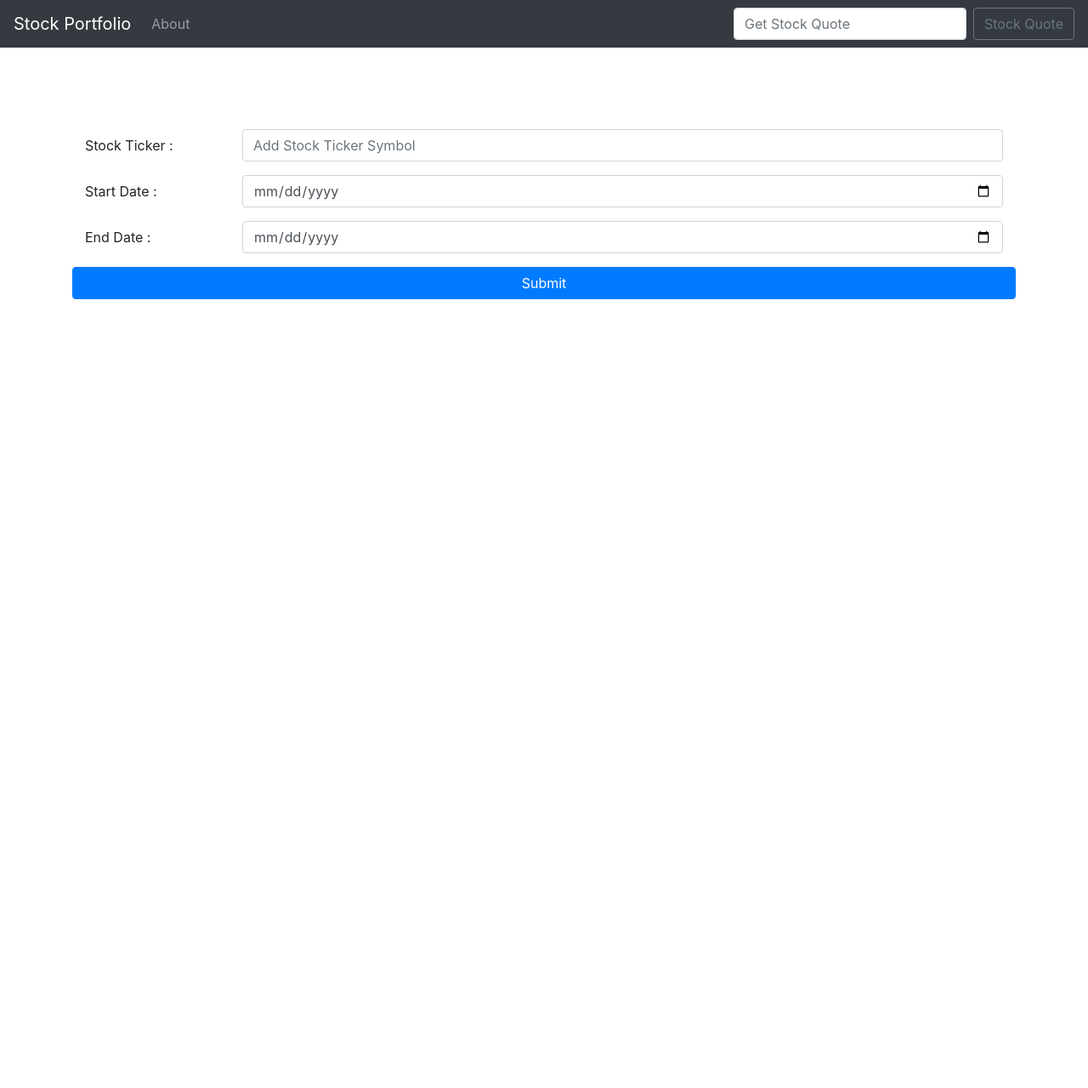
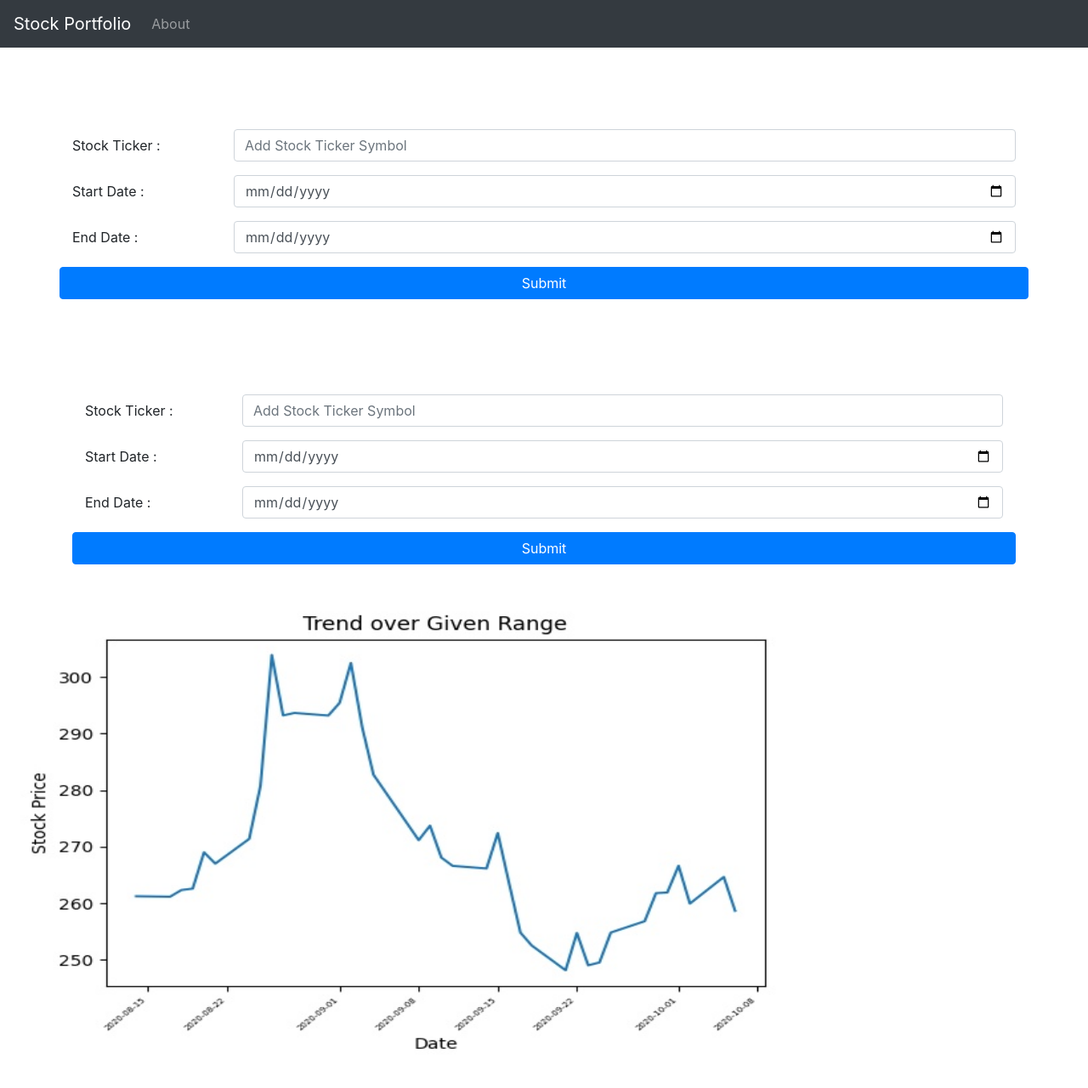
Before and after one commit to dorrero/Djando-web-Stock-Modeling, a Django app: page /form.html in a window 1280 px wide. Shown: the whole page at 85% size. Before the commit the page ends 352 px from the top, so only its background shows below. Run offline with Django 3.2, Linux system fonts and the light colour scheme; some libraries are stand-ins or nearby versions.

Commit message:
Form linked to API

```diff
--- a/stock_modeling/quotes/data_retriever.py
+++ b/stock_modeling/quotes/data_retriever.py
@@ -1,6 +1,6 @@
 import yfinance as yf
 
-def retrieve(ticker_str, strt_date="2015-01-01", end_date="2020-01-01", ohlc='Close'):
+def retrieve(ticker_str, strt_date, end_date, ohlc='Close'):
 
 	data = yf.download(ticker_str, start=strt_date, end=end_date)
 
--- a/stock_modeling/quotes/plotting.py
+++ b/stock_modeling/quotes/plotting.py
@@ -6,8 +6,9 @@ def saveBasicPlot(data, path, name):
 	fig = plt.figure()
 	plt.plot(data.index, data.Close)
 	plt.xlabel("Date")
+	plt.xticks(rotation=45,ha='right',fontsize=5)
 	plt.ylabel("Stock Price")
 	plt.title("Trend over Given Range")
-
+	fig.subplots_adjust(bottom=0.2)
 	fig.savefig(path + '/' + name)
 	return fig
--- a/stock_modeling/quotes/templates/base.html
+++ b/stock_modeling/quotes/templates/base.html
@@ -20,24 +20,45 @@
 
         <div class="collapse navbar-collapse" id="navbarSupportedContent">
             <ul class="navbar-nav mr-auto">
-
             <li class="nav-item">
               <a class="nav-link" href="{% url 'about' %}">About</a>
            </li>
-
         </ul>
-    <form action="{% url 'home' %}" class="form-inline my-2 my-lg-0" method="POST">
-      {% csrf_token %}
-      <input class="form-control mr-sm-2" type="search" placeholder="Get Stock Quote" aria-label="Search" name="ticker">
-      <button class="btn btn-outline-secondary my-2 my-sm-0" type="submit">Stock Quote</button>
-    </form>
         </div>
     </nav>
 
   	<div class="container">
+      <br/><br/><br/><br/>
+      <form action="{% url 'home' %}" method="POST">
+        {% csrf_token %}
+        <div class="form-group row">
+          <label for="ticker" class="col-sm-2 col-form-label">Stock Ticker  : </label>
+          <div class="col-sm-10">
+            <input type="text" class="form-control" id="ticker" placeholder="Add Stock Ticker Symbol" name="ticker">
+          </div>
+        </div>
+        <div class="form-group row">
+           <label for="start_date" class="col-2 col-form-label" >Start Date  : </label>
+           <div class="col-sm-10">
+             <input class="form-control" type="date" id="start_date" min="2015-01-01" max="2021-01-01" name="start_date">
+           </div>
+        </div>
+        <div class="form-group row">
+           <label for="end_date" class="col-2 col-form-label">End Date  : </label>
+           <div class="col-sm-10">
+             <input class="form-control" type="date" id="end_date" min="2015-01-01" name="end_date">
+           </div>
+        </div>
+        <div class="form-group row">
+            <button type="submit" class="btn btn-primary btn-block">Submit</button>
+        </div>
+      </form>
 	    {% block content %}
 		{% endblock %}
 	</div>
+
+    {% load static %}
+    <img src="{% static 'plots/historical_plot.jpg' %}" class="img-fluid" alt="Responsive image" style="width:1000px;height:600px;"/>
     <!-- Optional JavaScript -->
     <!-- jQuery first, then Popper.js, then Bootstrap JS -->
     <script src="https://code.jquery.com/jquery-3.5.1.slim.min.js" integrity="sha384-DfXdz2htPH0lsSSs5nCTpuj/zy4C+OGpamoFVy38MVBnE+IbbVYUew+OrCXaRkfj" crossorigin="anonymous"></script>
--- a/stock_modeling/quotes/templates/form.html
+++ b/stock_modeling/quotes/templates/form.html
@@ -15,7 +15,7 @@
     <div class="form-group row">
        <label for="start_date" class="col-2 col-form-label">Start Date  : </label>
        <div class="col-sm-10">
-         <input class="form-control" type="date" id="start_date" min="2015-01-01" max="2020-01-01">
+         <input class="form-control" type="date" id="start_date" min="2015-01-01" max="2021-01-01">
        </div>
     </div>
     <div class="form-group row">
--- a/stock_modeling/quotes/templates/home.html
+++ b/stock_modeling/quotes/templates/home.html
@@ -4,6 +4,10 @@
 
 {% if ticker %}
 	{{ ticker }}
+{% endif %}
+
+{% if file_content %}
+	{{ file_content }}
 {% endif %}
 
 {% if api %}
--- a/stock_modeling/quotes/views.py
+++ b/stock_modeling/quotes/views.py
@@ -12,24 +12,30 @@ def home(request):
 	# NJFJY7DW1WXTJ4U4 -- alphavantage
 	if request.method == 'POST':
 		ticker = request.POST['ticker']
+		start_date = request.POST['start_date']
+		end_date = request.POST['end_date']
 		api_request = requests.get("https://cloud.iexapis.com/stable/stock/" + ticker + "/quote?token=pk_164c554030a54634b6851c5dec4dbe97")
 		#api_request = requests.get("https://www.alphavantage.co/query?function=TIME_SERIES_DAILY&symbol=GOOGL&apikey=NJFJY7DW1WXTJ4U4")
 
 		# Retrieve historical stock data
-		data = retrieve(ticker)
+		data = retrieve(ticker,start_date,end_date)
 
 		# make basic plot of historical stock price datap
-		historical_price_plot = saveBasicPlot(data, "quotes/plots", "historical_plot.jpg")
+		historical_price_plot = saveBasicPlot(data, "quotes/static/plots", "historical_plot.jpg")
 
 		# models
 		arma = ARMA_model(data)
 		arima = ARIMA_model(data)
 
+		f = open('quotes/static/model_results/ARMA_Summary.txt', 'r')
+		file_content = f.read()
+		f.close()
+
 		try:
 			api = json.loads(api_request.content)
 		except Exception as e:
 			api = "Error..."
-		return render(request, 'home.html', {'api': api})
+		return render(request, 'home.html', {'api': api,'file_content': file_content})
 
 	else:
 		return render(request, 'home.html', {'ticker': "Enter a ticker symbol above."})
```
Also changed, not shown: stock_modeling/quotes/static/model_results/ARIMA_Summary.txt (added, +20 -0 lines), stock_modeling/quotes/static/model_results/ARMA_Summary.txt (added, +20 -0 lines), stock_modeling/quotes/stock_models.py (+4 -4 lines), stock_modeling/quotes/static/plots/historical_plot.jpg (added). Lines whose indentation alone changed are shown as unchanged.
